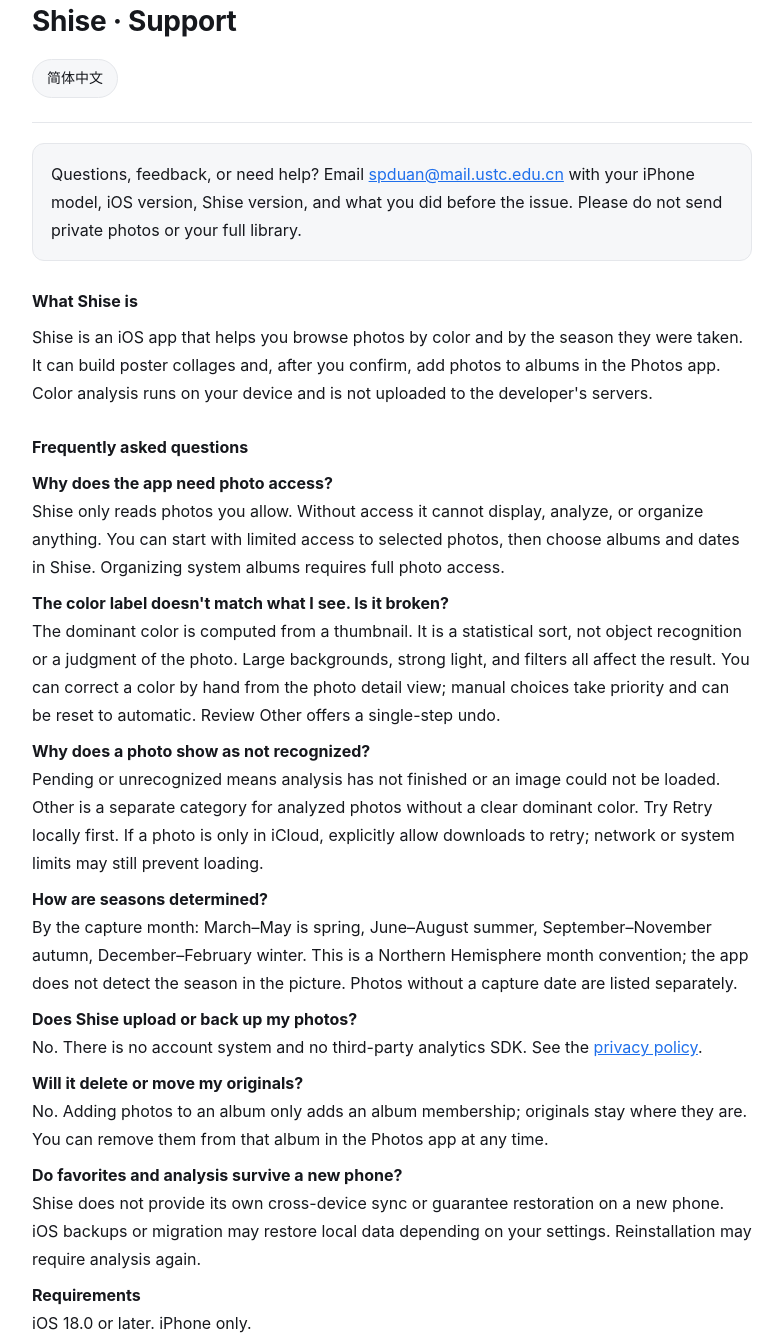
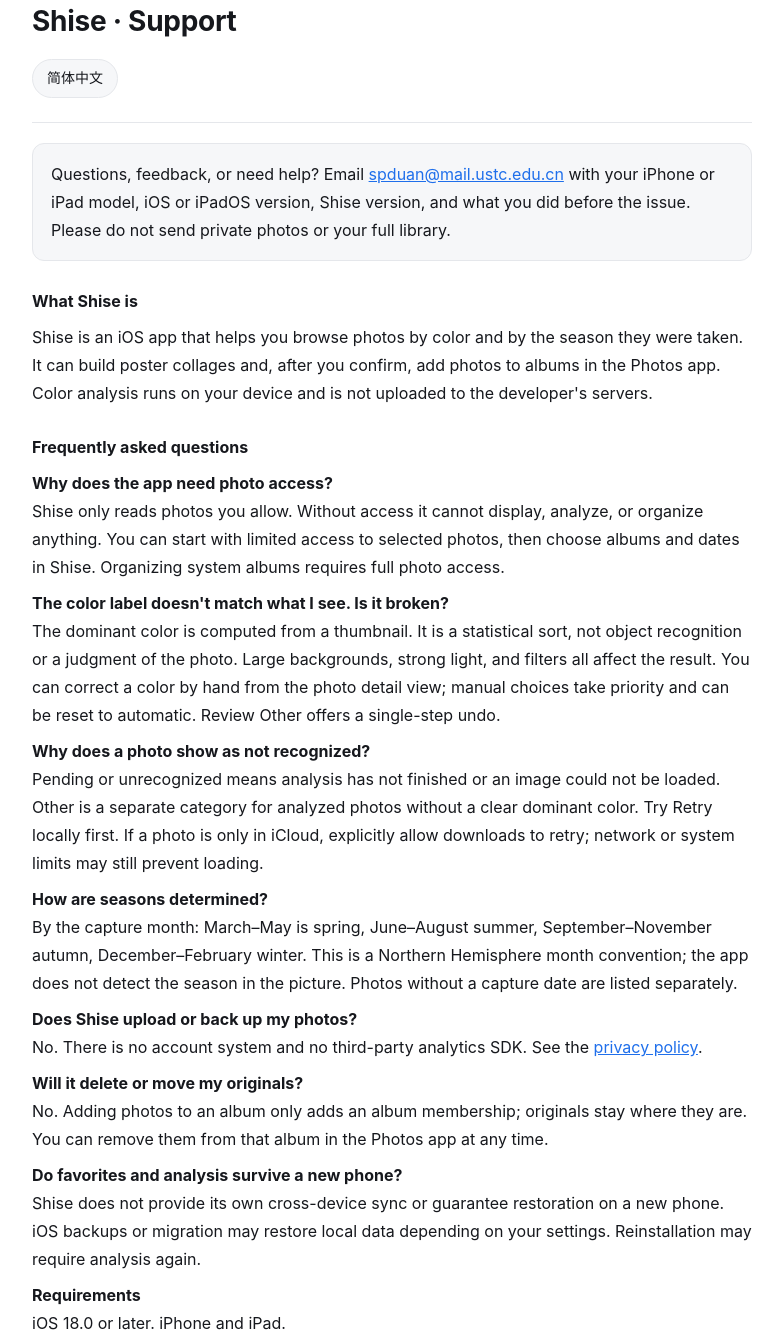
Before and after one commit to dhh-dhh/shise-support, a plain HTML site: page support-en.html in a window 1280 px wide. Shown: the part 45-1385 px from the top of the page, without its empty margins (248-1031 px from the left). Drawn offline with Linux system fonts and the light colour scheme.

Commit message:
Update support-en.html

```diff
--- a/support-en.html
+++ b/support-en.html
@@ -50,7 +50,7 @@
 <div class="card">
   <p>Questions, feedback, or need help? Email
   <a href="mailto:spduan@mail.ustc.edu.cn">spduan@mail.ustc.edu.cn</a>
-  with your iPhone model, iOS version, Shise version, and what you did before the issue. Please do not send private photos or your full library.</p>
+  with your iPhone or iPad model, iOS or iPadOS version, Shise version, and what you did before the issue. Please do not send private photos or your full library.</p>
 </div>
 
 <h3>What Shise is</h3>
@@ -80,7 +80,7 @@ No. Adding photos to an album only adds an album membership; originals stay wher
 Shise does not provide its own cross-device sync or guarantee restoration on a new phone. iOS backups or migration may restore local data depending on your settings. Reinstallation may require analysis again.</p>
 
 <p><strong>Requirements</strong><br>
-iOS 18.0 or later. iPhone only.</p>
+iOS 18.0 or later. iPhone and iPad.</p>
 
 <p><strong>Purchases and refunds</strong><br>
 Check the App Store listing for the current price and purchase options. For purchases handled by Apple, request refunds at <a href="https://reportaproblem.apple.com" rel="noopener">reportaproblem.apple.com</a>.</p>
```
